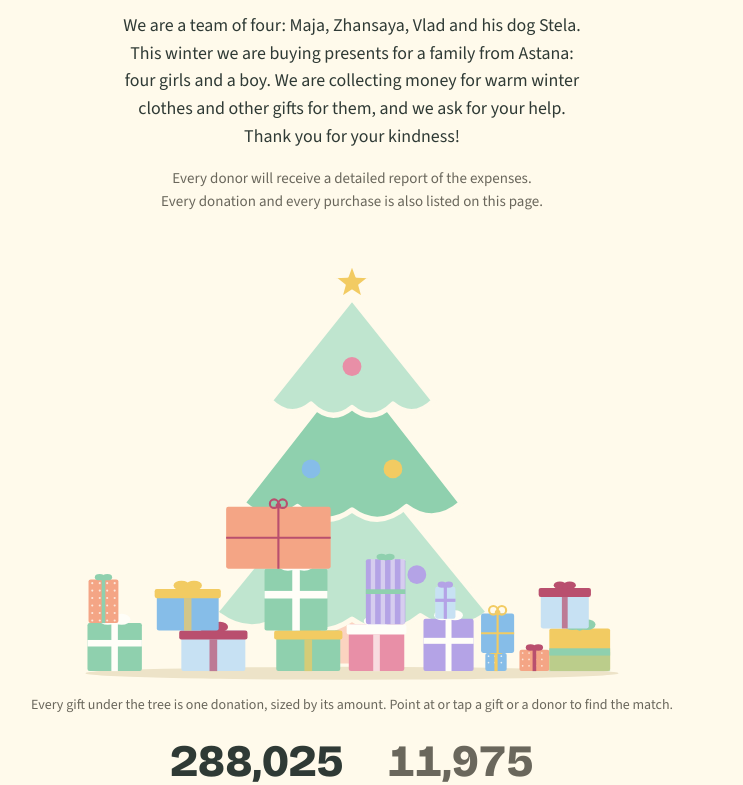
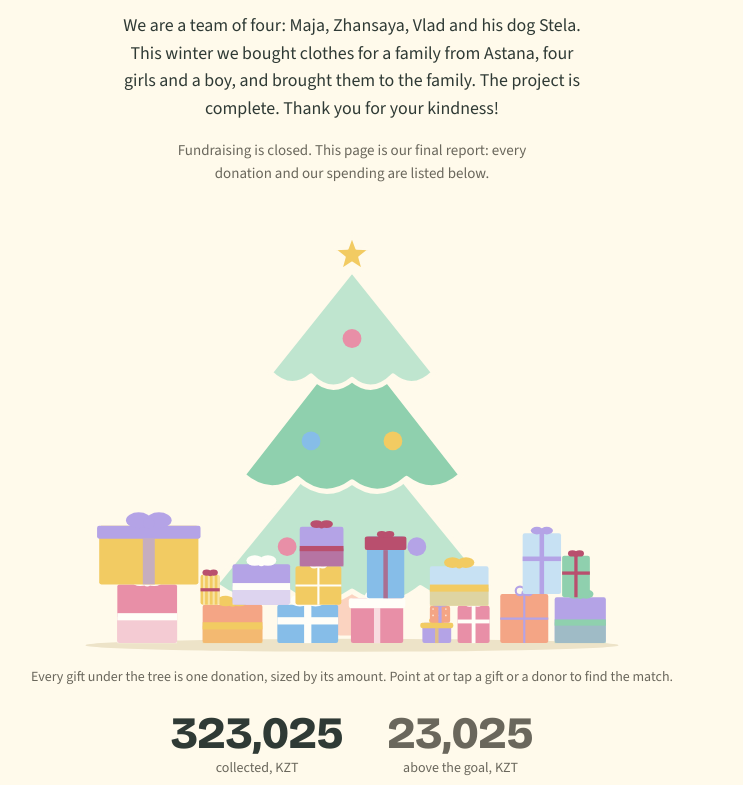
Before and after one commit to vladnora/warm-winter, a plain HTML site: page index.html in a window 1280 px wide. Shown: the part 167-952 px from the top of the page, without its empty margins (288-1031 px from the left). Drawn offline with nearby package versions, Linux system fonts and the light colour scheme.

Commit message:
Final report: last two donations, spending, fundraising closed
Co-Authored-By: Claude Sonnet 5.5 <noreply@anthropic.com>

```diff
--- a/index.html
+++ b/index.html
@@ -4,7 +4,7 @@
 <meta charset="utf-8">
 <meta name="viewport" content="width=device-width, initial-scale=1, viewport-fit=cover">
 <meta name="robots" content="noindex, nofollow">
-<meta name="description" content="Warm Winter 2026: our team is collecting donations for winter presents for a family in Astana.">
+<meta name="description" content="Warm Winter 2026: final report on our winter clothes for a family in Astana.">
 <style>
 :root { padding-top: env(safe-area-inset-top, 0px); padding-bottom: env(safe-area-inset-bottom, 0px); }
 body { margin: 0; }
@@ -135,7 +135,6 @@ footer { font-size: 14px; color: var(--muted); border-top: 1px solid var(--line)
     <h2 id="t-donate"></h2>
     <div class="pay">
       <p id="t-donate-p"></p>
-      <div class="row"><code id="phone"></code><button type="button" class="copy" id="copy"></button></div>
       <p class="note" id="t-donate-note"></p>
     </div>
   </section>
@@ -176,7 +175,7 @@ footer { font-size: 14px; color: var(--muted); border-top: 1px solid var(--line)
 /* Ledger. Updated from the team spreadsheet. */
 var DATA = {
   goal: 300000,
-  updated: "2026-11-06",
+  updated: "2026-11-25",
   donors: [{ date: "2026-10-29", name: null, amount: 20000 },
            { date: "2026-10-29", name: null, amount: 20000 },
            { date: "2026-10-29", name: null, amount: 20000 },
@@ -192,37 +191,40 @@ var DATA = {
            { date: "2026-11-04", name: null, amount: 15000 },
            { date: "2026-11-04", name: null, amount: 20000 },
            { date: "2026-11-04", name: null, amount: 10000 },
-           { date: "2026-11-06", name: null, amount: 5000 }],      /* { date: "2026-10-30", name: "Name or null", amount: 10000 } */
-  spending: [],    /* { date: "2026-11-05", items: {en:"Winter jackets ×5", kk:"Қысқы күртелер ×5"}, shop: "Shop", amount: 120000, receipt: "https://..." } */
-  stepsState: ["done", "now", "", "", "", ""]
+           { date: "2026-11-06", name: null, amount: 5000 },
+           { date: "2026-11-25", name: null, amount: 20000 },
+           { date: "2026-11-25", name: null, amount: 15000 }],      /* { date: "2026-10-30", name: "Name or null", amount: 10000 } */
+  spending: [{ date: "—", items: { en: "Winter clothes for 5 children", kk: "5 балаға қысқы киім" }, shop: "—", amount: 220000, receipt: "" },
+             { date: "—", items: { en: "Remaining money, given to the parents in cash", kk: "Қалған қаражат, ата-анаға қолма-қол берілді" }, shop: "—", amount: 103025, receipt: "" }],    /* { date: "2026-11-05", items: {en:"Winter jackets ×5", kk:"Қысқы күртелер ×5"}, shop: "Shop", amount: 120000, receipt: "https://..." } */
+  stepsState: ["done", "done", "done", "done", "done", "done"]
 };
 
 var I18N = {
   en: {
     title: "Warm Winter 2026",
-    lead: "We are a team of four: Maja, Zhansaya, Vlad and his dog Stela. This winter we are buying presents for a family from Astana: four girls and a boy. We are collecting money for warm winter clothes and other gifts for them, and we ask for your help. Thank you for your kindness!",
-    promise: "Every donor will receive a detailed report of the expenses. Every donation and every purchase is also listed on this page.",
+    lead: "We are a team of four: Maja, Zhansaya, Vlad and his dog Stela. This winter we bought clothes for a family from Astana, four girls and a boy, and brought them to the family. The project is complete. Thank you for your kindness!",
+    promise: "Fundraising is closed. This page is our final report: every donation and our spending are listed below.",
     giftnote: "Every gift under the tree is one donation, sized by its amount. Point at or tap a gift or a donor to find the match.",
-    collected: "collected, KZT", rest: "still to collect, KZT",
+    collected: "collected, KZT", rest: "still to collect, KZT", over: "above the goal, KZT",
     stats: function (p, n, s, l) { return "<span><b>" + p + "%</b> of goal</span><span><b>" + n + "</b> " + (n == 1 ? "donation" : "donations") + "</span><span><b>" + s + "</b> KZT spent</span><span><b>" + l + "</b> KZT in hand</span>"; },
     goalnote: function (g, u) { return "Goal: 5 children × 60,000 KZT = " + g + " KZT. Updated " + u + "."; },
-    donate: "How to donate",
-    donateP: "Send any amount by Kaspi transfer to our team lead, Vlad Nora. In the transfer comment, please write \"Warm Winter\".",
+    donate: "Fundraising is closed",
+    donateP: "Thank you to everyone who donated. We are no longer collecting, so please do not send further transfers.",
     copy: "Copy number", copied: "Copied",
-    donateNote: "If you'd like your name listed below, add it to the comment too, for example \"Warm Winter, Aigerim\". Without a name, you appear as \"Anonymous donor\" with the amount only. Any money left after shopping goes to extra items for this family, agreed with the coordinator.",
+    donateNote: "The money left after buying the clothes was given to the parents in cash.",
     donors: "Donors", dh: ["Date", "Donor", "KZT"], anon: "Anonymous donor",
     donorsEmpty: "The first donation will appear here.",
     spending: "Spending", sh: ["Date", "Items", "Shop", "KZT", "Receipt"], view: "View",
     spendEmpty: "Nothing spent yet. Shopping starts once the coordinator confirms the needs list.",
-    spendNote: "Receipts are shown with card and phone details covered. Items are listed by category. Names and sizes of the children are not published.",
+    spendNote: "The shops did not give receipts, so the clothing is reported as one total. Names and sizes of the children are not published.",
     where: "Where we are",
     steps: [
       ["Team formed and family assigned", "CDF coordinator connected us with the family."],
-      ["Fundraising", "Target: 300,000 KZT."],
-      ["Needs list from the coordinator", "Next."],
-      ["Shopping with receipts", "After the list is confirmed."],
-      ["Delivery visit", "Together with the coordinator, with the family's consent."],
-      ["Final report to CDF and donors", "Published here."]
+      ["Fundraising", "Closed: 323,025 KZT collected."],
+      ["Needs of the family", "Done."],
+      ["Shopping", "Winter clothes bought."],
+      ["Delivery", "The clothes were brought to the family."],
+      ["Final report to donors", "Published here."]
     ],
     footer: "Warm Winter 2026 team page. Questions: write to any of us.",
     about: "About Warm Winter and CDF",
@@ -242,29 +244,29 @@ var I18N = {
   },
   kk: {
     title: "Warm Winter 2026",
-    lead: "Біз төртеуміз: Maja, Zhansaya, Vlad және оның иті Stela. Осы қыста біз Астанадағы бір отбасына сыйлықтар сатып аламыз: төрт қыз бен бір ұл. Оларға жылы қысқы киім мен басқа да сыйлықтар алу үшін қаражат жинап жатырмыз, сіздің көмегіңізді сұраймыз. Мейірімділігіңіз үшін рақмет!",
-    promise: "Әрбір демеушіге шығыстар туралы толық есеп беріледі. Әрбір аударым мен сатып алу осы бетте де көрсетіледі.",
+    lead: "Біз төртеуміз: Maja, Zhansaya, Vlad және оның иті Stela. Осы қыста біз Астанадағы бір отбасына, төрт қыз бен бір ұлға, киім сатып алып, отбасына табыстадық. Жоба аяқталды. Мейірімділігіңіз үшін рақмет!",
+    promise: "Қаражат жинау жабылды. Бұл бет – біздің қорытынды есебіміз: барлық аударымдар мен шығыстар төменде көрсетілген.",
     giftnote: "Шыршаның астындағы әрбір сыйлық – бір аударым, өлшемі сомаға сай. Сәйкесін табу үшін сыйлыққа немесе демеушіге меңзеңіз не басыңыз.",
-    collected: "жиналды, KZT", rest: "әлі жинау керек, KZT",
+    collected: "жиналды, KZT", rest: "әлі жинау керек, KZT", over: "мақсаттан артық, KZT",
     stats: function (p, n, s, l) { return "<span><b>" + p + "%</b> мақсаттан</span><span><b>" + n + "</b> аударым</span><span><b>" + s + "</b> KZT жұмсалды</span><span><b>" + l + "</b> KZT қолда бар</span>"; },
     goalnote: function (g, u) { return "Мақсат: 5 бала × 60 000 KZT = " + g + " KZT. Жаңартылған күні: " + u + "."; },
-    donate: "Қалай көмектесуге болады",
-    donateP: "Кез келген соманы Kaspi арқылы топ жетекшісі Влад Нораға аударыңыз. Аударымның түсініктемесіне «Warm Winter» деп жазыңыз.",
+    donate: "Қаражат жинау жабылды",
+    donateP: "Көмектескендердің барлығына рақмет. Біз енді қаражат жинамаймыз, сондықтан аударым жібермеуіңізді сұраймыз.",
     copy: "Нөмірді көшіру", copied: "Көшірілді",
-    donateNote: "Атыңыз төмендегі тізімде көрінсін десеңіз, түсініктемеге атыңызды да қосыңыз, мысалы: «Warm Winter, Айгерім». Аты болмаса, «Аты аталмаған демеуші» деп тек соманы көрсетеміз. Сатып алудан кейін қалған қаражат осы отбасына координатормен келісілген қосымша заттарға жұмсалады.",
+    donateNote: "Киім сатып алғаннан кейін қалған қаражат ата-анаға қолма-қол берілді.",
     donors: "Демеушілер", dh: ["Күні", "Демеуші", "KZT"], anon: "Аты аталмаған демеуші",
     donorsEmpty: "Алғашқы аударым осы жерде көрінеді.",
     spending: "Шығыстар", sh: ["Күні", "Заттар", "Дүкен", "KZT", "Чек"], view: "Көру",
     spendEmpty: "Әзірге ештеңе жұмсалған жоқ. Координатор қажетті заттар тізімін растағаннан кейін сатып алуды бастаймыз.",
-    spendNote: "Чектерде карта мен телефон деректері жабылған. Заттар санат бойынша көрсетілген. Балалардың аты-жөні мен өлшемдері жарияланбайды.",
+    spendNote: "Дүкендер чек бермеді, сондықтан киімге жұмсалған қаражат жалпы сомамен көрсетілген. Балалардың аты-жөні мен өлшемдері жарияланбайды.",
     where: "Қазіргі жағдай",
     steps: [
       ["Топ құрылды, отбасы бекітілді", "CDF координаторы бізді отбасымен байланыстырды."],
-      ["Қаражат жинау", "Мақсат: 300 000 KZT."],
-      ["Координатордан қажетті заттар тізімі", "Келесі қадам."],
-      ["Чектермен сатып алу", "Тізім расталғаннан кейін."],
-      ["Сыйлықтарды табыстау", "Координатормен бірге, отбасының келісімімен."],
-      ["CDF мен демеушілерге қорытынды есеп", "Осы жерде жарияланады."]
+      ["Қаражат жинау", "Жабылды: 323 025 KZT жиналды."],
+      ["Отбасыға қажетті заттар", "Орындалды."],
+      ["Сатып алу", "Қысқы киім сатып алынды."],
+      ["Табыстау", "Киім отбасына жеткізілді."],
+      ["Демеушілерге қорытынды есеп", "Осы жерде жарияланды."]
     ],
     footer: "Warm Winter 2026 тобының беті. Сұрақтарыңыз болса, кез келгенімізге жазыңыз.",
     about: "Warm Winter және CDF туралы",
@@ -288,8 +290,7 @@ var lang = "en";
 try { var saved = localStorage.getItem("ww-lang"); if (saved === "kk" || saved === "en") lang = saved; } catch (e) {}
 
 function $(id) { return document.getElementById(id); }
-/* Phone and emails are assembled here so they never appear as plain text in the page source. */
-$("phone").textContent = ["+7", "775", "882", "38", "04"].join(" ");
+/* Emails are assembled here so they never appear as plain text in the page source. */
 function fmt(n) { return String(n).replace(/\B(?=(\d{3})+(?!\d))/g, lang === "kk" ? " " : ","); }
 function esc(s) { return String(s).replace(/[&<>"]/g, function (c) { return { "&": "&amp;", "<": "&lt;", ">": "&gt;", '"': "&quot;" }[c]; }); }
 function cell(txt, cls) { var td = document.createElement("td"); td.textContent = txt; if (cls) td.className = cls; return td; }
@@ -297,7 +298,7 @@ function head(el, cols, rightIdx) { el.innerHTML = "<tr>" + cols.map(function (c
 
 var raised = DATA.donors.reduce(function (a, d) { return a + d.amount; }, 0);
 var spent = DATA.spending.reduce(function (a, d) { return a + d.amount; }, 0);
-var rest = Math.max(0, DATA.goal - raised);
+var rest = Math.abs(DATA.goal - raised), over = raised >= DATA.goal;
 var pct = Math.min(100, Math.round(raised / DATA.goal * 100));
 
 /* Scene: scalloped tree (placeholder until the final tree is chosen) with gifts piled in front of it.
@@ -430,12 +431,11 @@ function render() {
   document.documentElement.lang = lang;
   $("l-en").setAttribute("aria-pressed", lang === "en"); $("l-kk").setAttribute("aria-pressed", lang === "kk");
   $("t-title").textContent = T.title; $("t-lead").textContent = T.lead; $("t-promise").textContent = T.promise; $("t-giftnote").textContent = T.giftnote;
-  $("t-collected").textContent = T.collected; $("t-rest").textContent = T.rest;
+  $("t-collected").textContent = T.collected; $("t-rest").textContent = over ? T.over : T.rest;
   $("raised").textContent = fmt(raised); $("rest").textContent = fmt(rest);
   $("stats").innerHTML = T.stats(pct, DATA.donors.length, fmt(spent), fmt(raised - spent));
   $("t-goalnote").textContent = T.goalnote(fmt(DATA.goal), DATA.updated);
   $("t-donate").textContent = T.donate; $("t-donate-p").textContent = T.donateP; $("t-donate-note").textContent = T.donateNote;
-  $("copy").textContent = T.copy;
   $("t-donors").textContent = T.donors; $("t-spending").textContent = T.spending; $("t-spend-note").textContent = T.spendNote;
   $("t-where").textContent = T.where; $("t-footer").textContent = T.footer;
   $("t-about").textContent = T.about; $("t-cdf").textContent = T.cdfContact; $("t-team").textContent = T.team;
@@ -495,12 +495,6 @@ function render() {
 function setLang(l) { lang = l; try { localStorage.setItem("ww-lang", l); } catch (e) {} render(); }
 $("l-en").addEventListener("click", function () { setLang("en"); });
 $("l-kk").addEventListener("click", function () { setLang("kk"); });
-$("copy").addEventListener("click", function () {
-  var b = this;
-  function ok() { b.textContent = I18N[lang].copied; setTimeout(function () { b.textContent = I18N[lang].copy; }, 1500); }
-  function fallback() { var r = document.createRange(); r.selectNodeContents($("phone")); var s = getSelection(); s.removeAllRanges(); s.addRange(r); }
-  try { navigator.clipboard.writeText($("phone").textContent).then(ok, fallback); } catch (e) { fallback(); }
-});
 render();
 requestAnimationFrame(function () { $("fill").style.width = pct + "%"; });
 </script>
```
